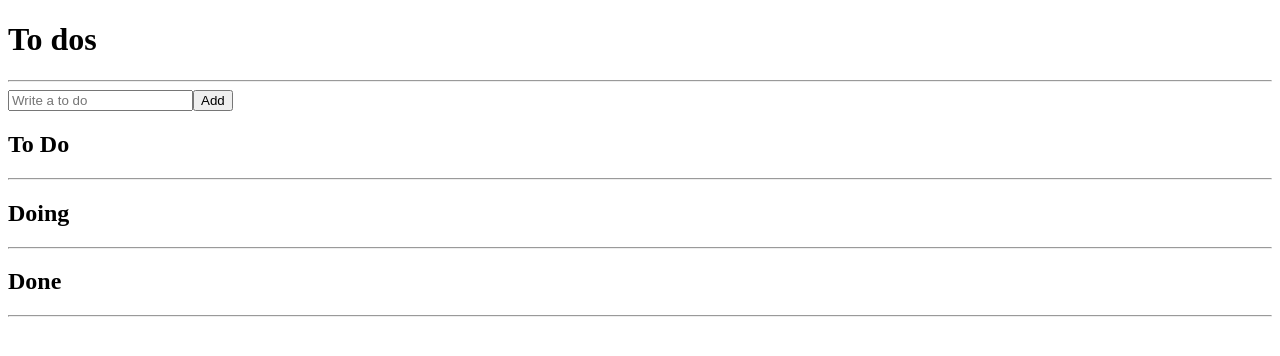
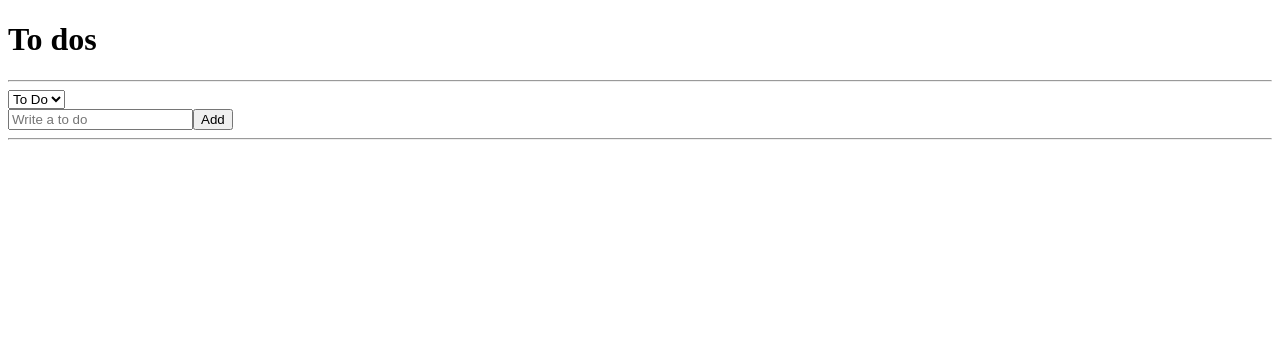
Before and after one commit to yoojh9/react-master, a React (Create React App) app in the folder todo-app/: page / in a window 1280 px wide. Shown: the top 356 px of the page. Built offline with nearby package versions, Linux system fonts and the light colour scheme.

Commit message:
showing todos by category

```diff
--- a/todo-app/src/atoms.ts
+++ b/todo-app/src/atoms.ts
@@ -5,6 +5,11 @@
     id: number;
     category: "TO_DO" | "DOING" | "DONE";
 }
+
+export const categoryState = atom({
+    key: "category",
+    default: "TO_DO"
+})
 
 export const toDoState = atom<IToDo[]>({
     key: "toDo",
@@ -15,10 +20,8 @@
     key: "toDoSelector",
     get: ({ get }) => {
         const toDos = get(toDoState);   // get()을 통해 state를 가져올 수 있음
-        return [
-            toDos.filter(todo => todo.category === "TO_DO"),
-            toDos.filter(todo => todo.category === "DOING"),
-            toDos.filter(todo => todo.category === "DONE")
-        ]
+        const category = get(categoryState);
+        console.log('category: ', category)
+        return toDos.filter(todo => todo.category === category)
     }
 })
--- a/todo-app/src/components/TodoList.tsx
+++ b/todo-app/src/components/TodoList.tsx
@@ -1,34 +1,32 @@
-import { useRecoilValue } from "recoil";
-import { toDoSelector, toDoState } from "../atoms";
+import React from "react";
+import { useRecoilState, useRecoilValue } from "recoil";
+import { categoryState, toDoSelector } from "../atoms";
 import CreateToDo from "./CreateToDo";
 import ToDo from "./ToDo";
 
 function ToDoList() {
-    const [toDos, doing, done] = useRecoilValue(toDoSelector);
+    const toDos = useRecoilValue(toDoSelector);
+    const [category, setCategory] = useRecoilState(categoryState);
+    const onInput = (event: React.FormEvent<HTMLSelectElement>) => {
+        setCategory(event.currentTarget.value);
+    }
+    console.log(toDos)
 
     return (
         <div>
             <h1>To dos</h1>
             <hr />
+            <select onInput={onInput} value={category}>
+                <option value="TO_DO">To Do</option>
+                <option value="DOING">Doing</option>
+                <option value="DONE">Done</option>
+            </select>
             <CreateToDo />
-            <h2>To Do</h2>
-            <ul>{toDos.map(toDo =>
-                <ToDo key={toDo.id} {...toDo} />
-            )}
-            </ul>
             <hr />
-            <h2>Doing</h2>
-            <ul>{doing.map(toDo =>
-                <ToDo key={toDo.id} {...toDo} />
-            )}
-            </ul>
-            <hr />
-            <h2>Done</h2>
-            <ul>{done.map(toDo =>
-                <ToDo key={toDo.id} {...toDo} />
-            )}
-            </ul>
-            <hr />
+            {
+                toDos.map(todo => <ToDo key={todo.id} {...todo}></ToDo>)
+            }
+
         </div>
     );
 }
```
Also changed, not shown: 1 other file (tests, documents, lock files or other folders).
